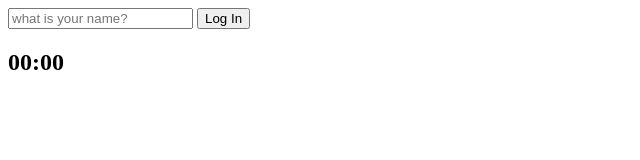
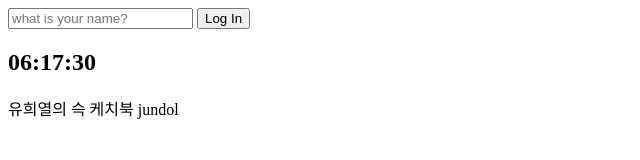
Before and after one commit to jundory/chromeAPP, a plain HTML site: page index.html in a window 1280 px wide. Shown: the whole page, without its empty margins (0-640 px from the left). Drawn offline with Linux system fonts and the light colour scheme.

Commit message:
commit clock

```diff
--- a/JS/clock.js
+++ b/JS/clock.js
@@ -1,9 +1,12 @@
 const clock = document.querySelector("h2");
 
 function getClock(){
-    // clock.innerText =
     const date = new Date(); //이건 왜 함수 밖에 두면 미적용?
-    console.log(`${date.getHours()}:${date.getMinutes()}:${date.getSeconds()}`
+    const hours = String(date.getHours()).padStart(2, "0");
+    const minutes = String(date.getMinutes()).padStart(2, "0");
+    const seconds = String(date.getSeconds()).padStart(2, "0");
+    clock.innerText = (`${hours}:${minutes}:${seconds}`
 )}
 
-// setInterval(getClock, 1000);
+getClock();
+setInterval(getClock, 1000);
--- /dev/null
+++ b/JS/quotes.js
@@ -0,0 +1,51 @@
+const quotes = [
+
+{
+    quote: "롤은 질병게임이다.",
+    author: "jundol",
+},
+{
+    quote: "짜장면 식히신 분?",
+    author: "혼나야지",
+},
+{
+    quote: "시작이 반이다.",
+    author: "jundol",
+},
+{
+    quote: "가만히 있으면 반이라도 간다.",
+    author: "jundol",
+},
+{
+    quote: "시작하고 가만히 있자.",
+    author: "jundol",
+},
+{
+    quote: "날 선택해줄 줄은 정말 몰랐어.",
+    author: "아무무",
+},
+{
+    quote: "널 꺾을 자는 너 자신 뿐이다.",
+    author: "빵테온",
+},
+{
+    quote: "고용해주셔서 진짜 감사한데 집에 갈래요",
+    author: "고진감래",
+},
+{
+    quote: "술로기운 생활",
+    author: "Jundol",
+},
+{
+    quote: "유희열의 슥 케치북",
+    author: "jundol",
+},
+];
+
+const quote =  document.querySelector("#quote span:first-child");
+const author =  document.querySelector("#quote span:last-child");
+
+const todaysQuote = quotes[Math.floor(Math.random() * (quotes.length))];
+
+quote.innerText = todaysQuote['quote'];
+author.innerText = todaysQuote['author'];
--- a/index.html
+++ b/index.html
@@ -17,9 +17,15 @@
          />
         <input type="submit" value="Log In"/>
     </form>
-    <h2 id="clock">00:00</h2>
+    <h2 id="clock">00:00:00</h2>
     <h1 class="hidden"></h1>
+    <div id="quote">
+        <span></span>
+        <span></span>
+    </div>
         <script src="JS/hOne.js"></script>
         <script src="JS/clock.js"></script>
+        <script src="JS/quotes.js"></script>
+        <script src="JS/background.js"></script>
 </body>
 </html>
```
Also changed, not shown: JS/background.js (added), img/0.jpeg (added), img/1.jpeg (added), 1 other file.
